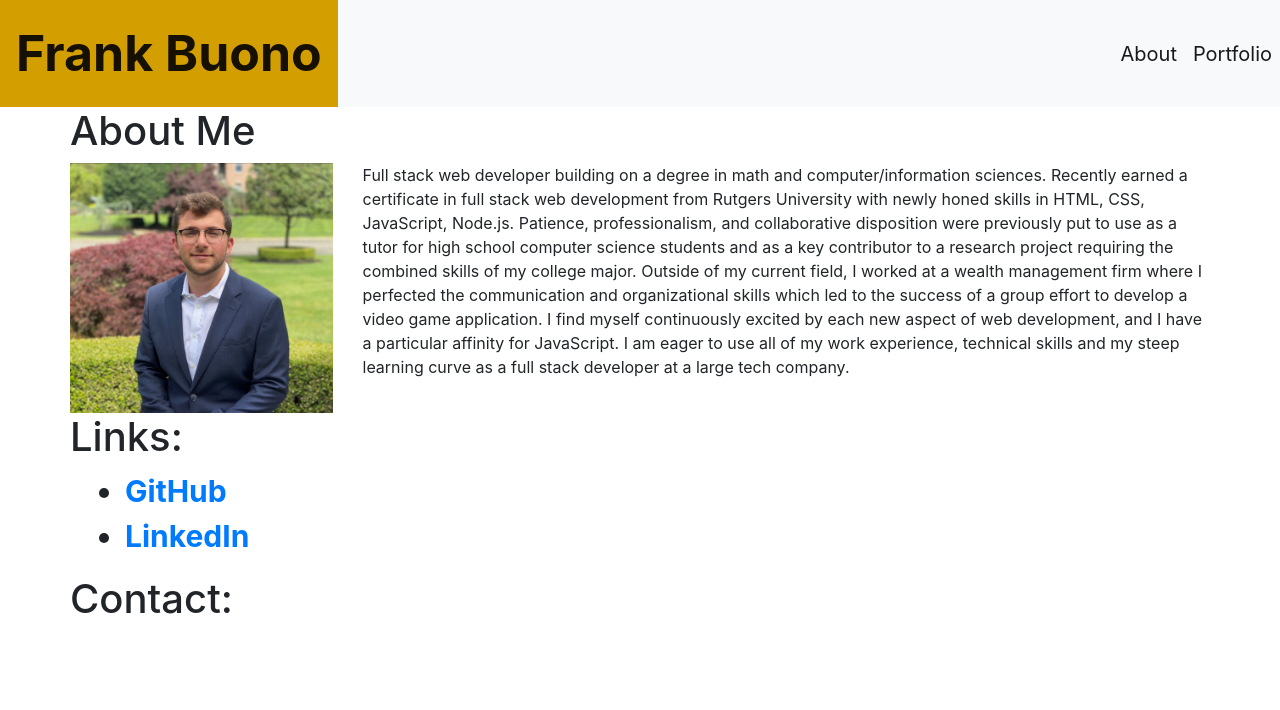
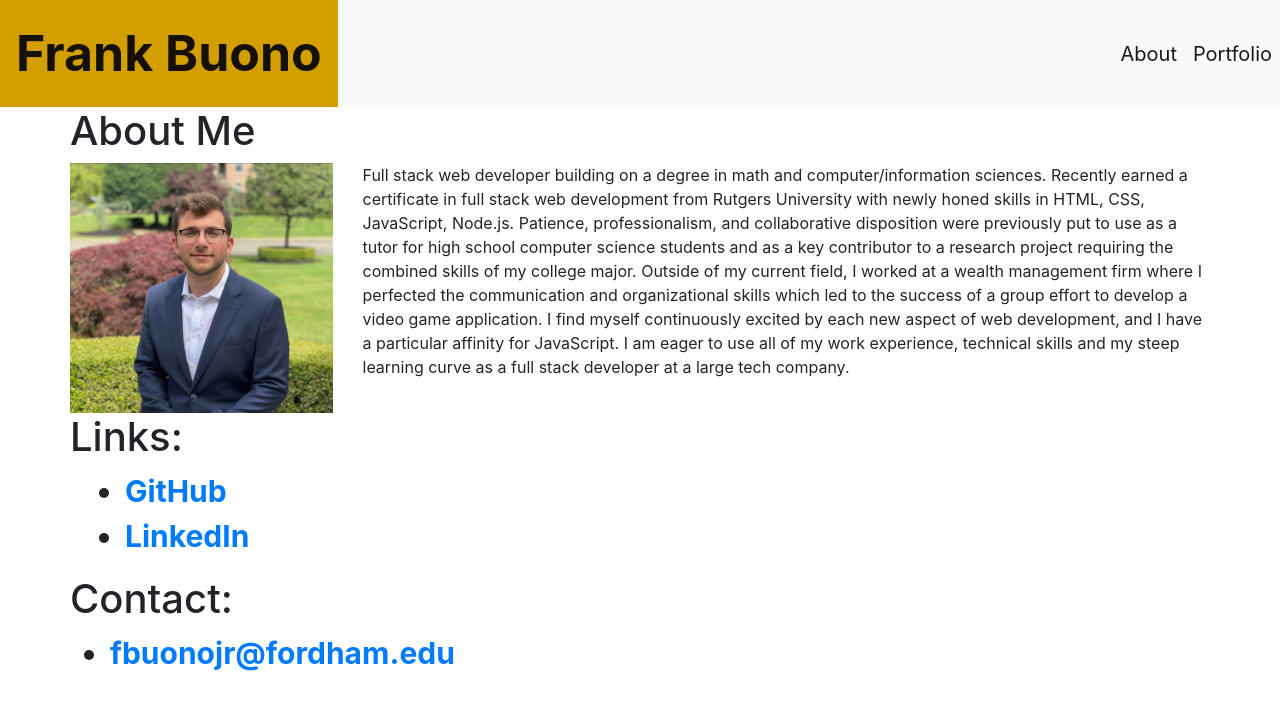
Before and after one commit to fbuonojr/homework_2, a plain HTML site: page index.html in a window 1280 px wide. Drawn offline with nearby package versions, Linux system fonts and the light colour scheme.

Commit message:
added email link

```diff
--- a/index.html
+++ b/index.html
@@ -19,7 +19,7 @@
             aria-controls="navbarSupportedContent" aria-expanded="false" aria-label="Toggle navigation">
             <span class="navbar-toggler-icon"></span>
         </button>
-        <div class="collapse navbar-collapse"  style="font-size: 20px" id="navbarSupportedContent">
+        <div class="collapse navbar-collapse" style="font-size: 20px" id="navbarSupportedContent">
             <ul class="navbar-nav ml-auto">
                 <li class="nav-item active">
                     <a class="nav-link" href="index.html">About<span class="sr-only">(current)</span></a>
@@ -45,7 +45,17 @@
                 </div>
                 <div class="col-lg-9">
                     <p>
-                            Full stack web developer building on a degree in math and computer/information sciences. Recently earned a certificate in full stack web development from Rutgers University with newly honed skills in HTML, CSS, JavaScript, Node.js. Patience, professionalism, and collaborative disposition were previously put to use as a tutor for high school computer science students and as a key contributor to a research project requiring the combined skills of my college major. Outside of my current field, I worked at a wealth management firm where I perfected the communication and organizational skills which led to the success of a group effort to develop a video game application. I find myself continuously excited by each new aspect of web development, and I have a particular affinity for JavaScript. I am eager to use all of my work experience, technical skills and my steep learning curve as a full stack developer at a large tech company.
+                        Full stack web developer building on a degree in math and computer/information sciences.
+                        Recently earned a certificate in full stack web development from Rutgers University with newly
+                        honed skills in HTML, CSS, JavaScript, Node.js. Patience, professionalism, and collaborative
+                        disposition were previously put to use as a tutor for high school computer science students and
+                        as a key contributor to a research project requiring the combined skills of my college major.
+                        Outside of my current field, I worked at a wealth management firm where I perfected the
+                        communication and organizational skills which led to the success of a group effort to develop a
+                        video game application. I find myself continuously excited by each new aspect of web
+                        development, and I have a particular affinity for JavaScript. I am eager to use all of my work
+                        experience, technical skills and my steep learning curve as a full stack developer at a large
+                        tech company.
                     </p>
                 </div>
             </div>
@@ -72,6 +82,14 @@
                 Contact:
             </h1>
         </div>
+            <div class="row">
+                <ul class="contact">
+                    <li>
+                        <a href="mailto: fbuonojr@fordham.edu"><strong>fbuonojr@fordham.edu</strong></a>
+                    </li>
+                </ul>
+            </div>
+
         </div>
 
         <script src="https://cdnjs.cloudflare.com/ajax/libs/jquery/3.5.1/jquery.slim.min.js"></script>
```
Lines whose indentation alone changed are shown as unchanged.
